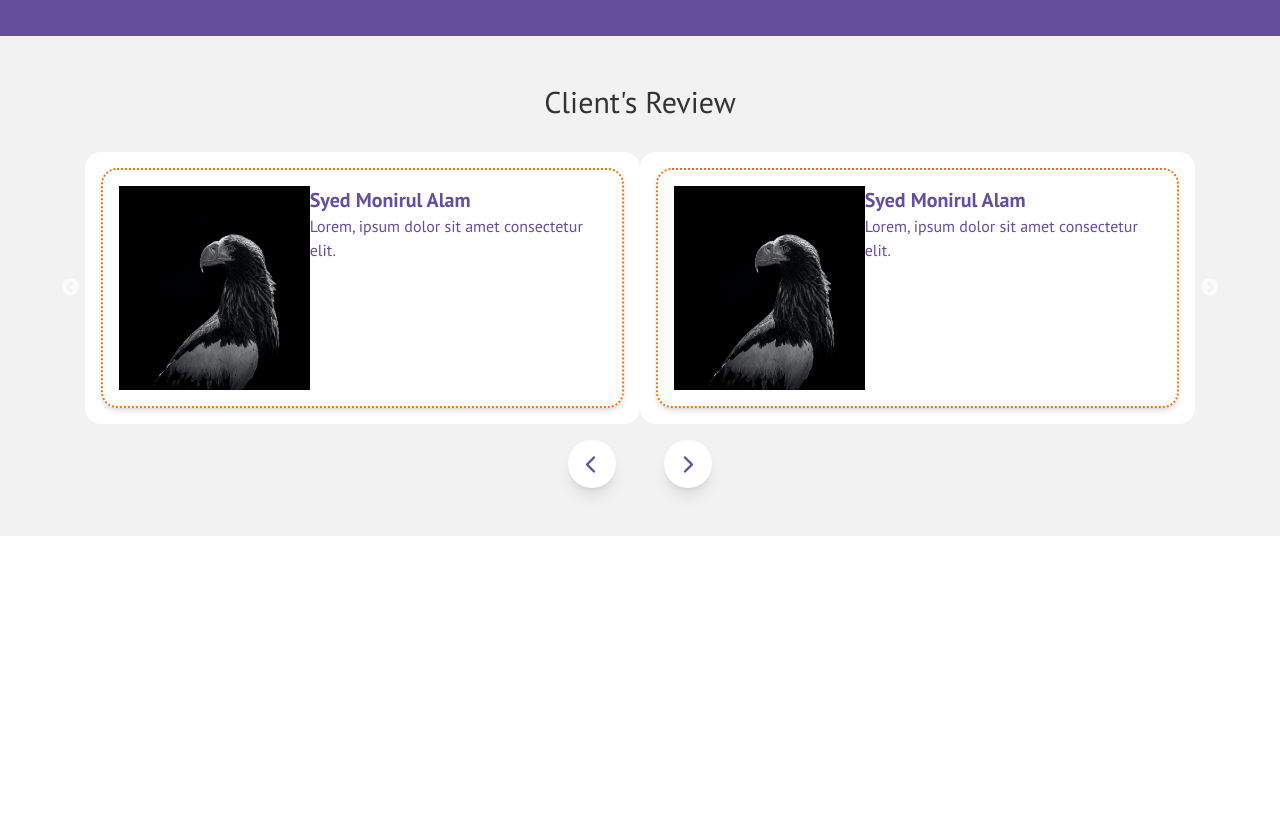
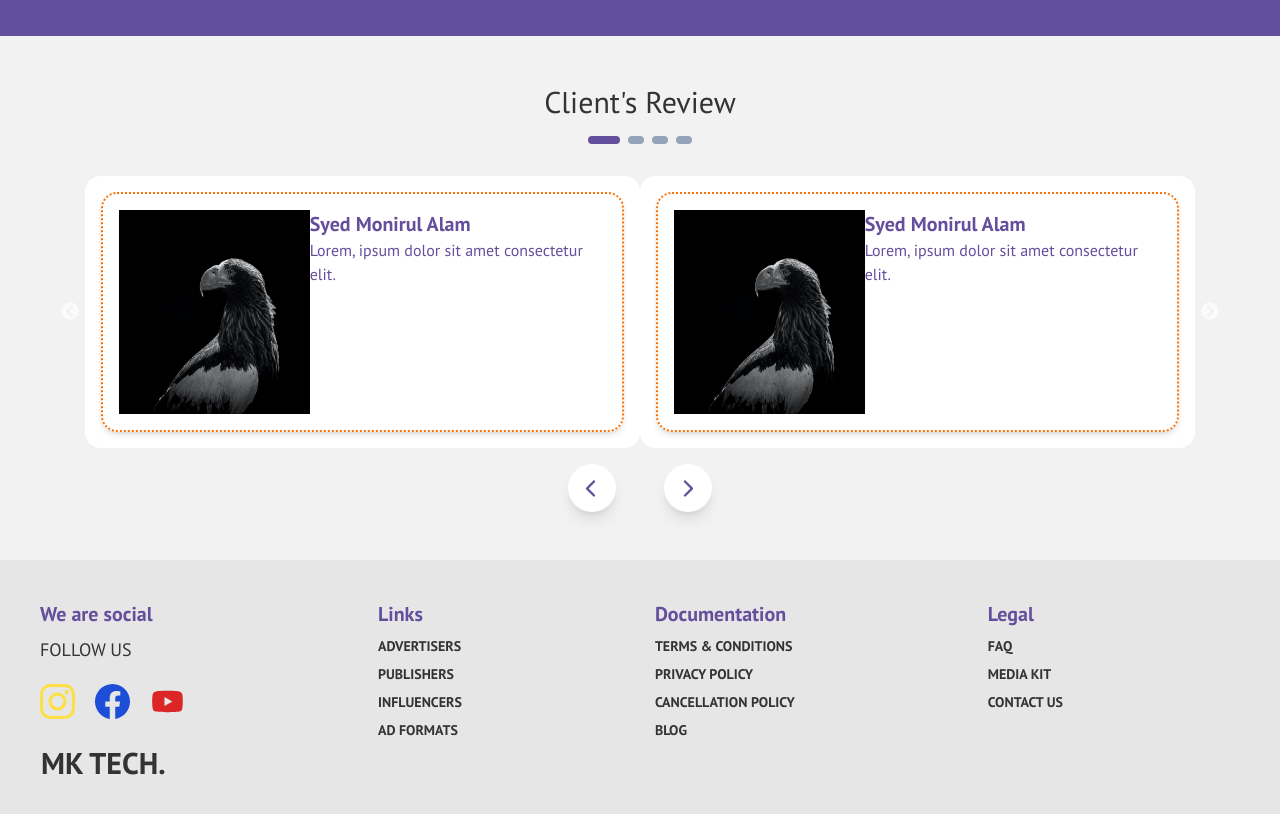
Before and after one commit to SyedMonir/mk_tech, a React (Create React App) app: page / in a window 1280 px wide. Shown: the part 2700-3514 px from the top of the page. Before the commit the page ends 3236 px from the top, so only its background shows below. Built offline with nearby package versions, Linux system fonts and the light colour scheme.

Commit message:
added footer and review title border

```diff
--- a/src/App.js
+++ b/src/App.js
@@ -1,4 +1,5 @@
 import { BrowserRouter, Route, Routes } from 'react-router-dom';
+import Footer from './Components/Footer';
 import Home from './Components/Home';
 import Nav from './Components/Nav';
 import BannerAd from './Components/Tabs/BannerAd';
@@ -18,8 +19,9 @@ function App() {
             <Route path="native" element={<Native />} />
             <Route path="skim" element={<Skim />} />
           </Route>
-          {/* <Route index element={<Home />} /> */}
+          <Route path="*" element={<Home />} />
         </Routes>
+        <Footer />
       </BrowserRouter>
     </>
   );
--- /dev/null
+++ b/src/Components/Footer.js
@@ -0,0 +1,75 @@
+import React from 'react';
+import { Link } from 'react-router-dom';
+import { BsFacebook } from 'react-icons/bs';
+import { SiInstagram } from 'react-icons/si';
+import { AiFillYoutube } from 'react-icons/ai';
+
+const Footer = () => {
+  return (
+    <>
+      <footer className="footer p-10 bg-base-200 text-base-content">
+        <div>
+          <span className="font-semibold text-xl text-secondary">
+            We are social
+          </span>
+          <p className="text-lg uppercase">Follow Us</p>
+          <p className="my-3 flex gap-5">
+            <SiInstagram className="text-yellow-300" size={35} />
+            <BsFacebook className="text-blue-700" size={35} />
+            <AiFillYoutube className="text-red-600" size={35} />
+          </p>
+          <button className="btn btn-ghost px-0 text-3xl font-bold">
+            MK Tech.
+          </button>
+        </div>
+
+        <div className="font-semibold">
+          <span className=" text-xl text-secondary">Links</span>
+          <Link to="/" className="link link-hover">
+            ADVERTISERS
+          </Link>
+          <Link to="/" className="link link-hover">
+            PUBLISHERS
+          </Link>
+          <Link to="/" className="link link-hover">
+            INFLUENCERS
+          </Link>
+          <Link to="/" className="link link-hover">
+            AD FORMATS
+          </Link>
+        </div>
+
+        <div className="font-semibold">
+          <span className="text-xl text-secondary">Documentation</span>
+          <Link to="/" className="link link-hover">
+            TERMS & CONDITIONS
+          </Link>
+          <Link to="/" className="link link-hover">
+            PRIVACY POLICY
+          </Link>
+          <Link to="/" className="link link-hover">
+            CANCELLATION POLICY
+          </Link>
+          <Link to="/" className="link link-hover">
+            BLOG
+          </Link>
+        </div>
+        <div className="font-semibold">
+          <span className="text-xl text-secondary">Legal</span>
+          <Link to="/" className="link link-hover">
+            FAQ
+          </Link>
+
+          <Link to="/" className="link link-hover">
+            MEDIA KIT
+          </Link>
+          <Link to="/" className="link link-hover">
+            CONTACT US
+          </Link>
+        </div>
+      </footer>
+    </>
+  );
+};
+
+export default Footer;
--- a/src/Components/Review.js
+++ b/src/Components/Review.js
@@ -58,7 +58,13 @@ const Review = () => {
   };
   return (
     <section className="sm:w-11/12 w-full mx-auto p-8">
-      <h2 className="text-center text-3xl mt-4 mb-8">Client's Review</h2>
+      <h2 className="text-center text-3xl mt-4 mb-4">Client's Review</h2>
+      <div className="flex mb-8 justify-center gap-2">
+        <div className="w-8 border-4 border-secondary rounded-2xl"></div>
+        <div className="w-4 border-4 border-slate-400 rounded-2xl"></div>
+        <div className="w-4 border-4 border-slate-400 rounded-2xl"></div>
+        <div className="w-4 border-4 border-slate-400 rounded-2xl"></div>
+      </div>
       <Slider {...settings} ref={customSlider}>
         {/* 1 */}
         <div className="p-4 bg-white rounded-2xl">
```
